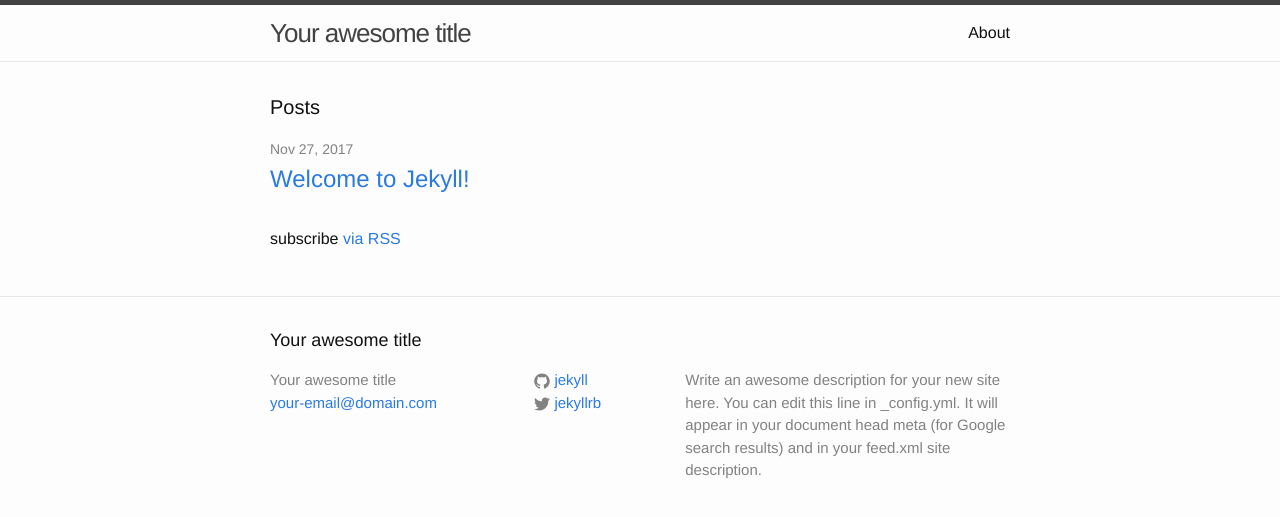
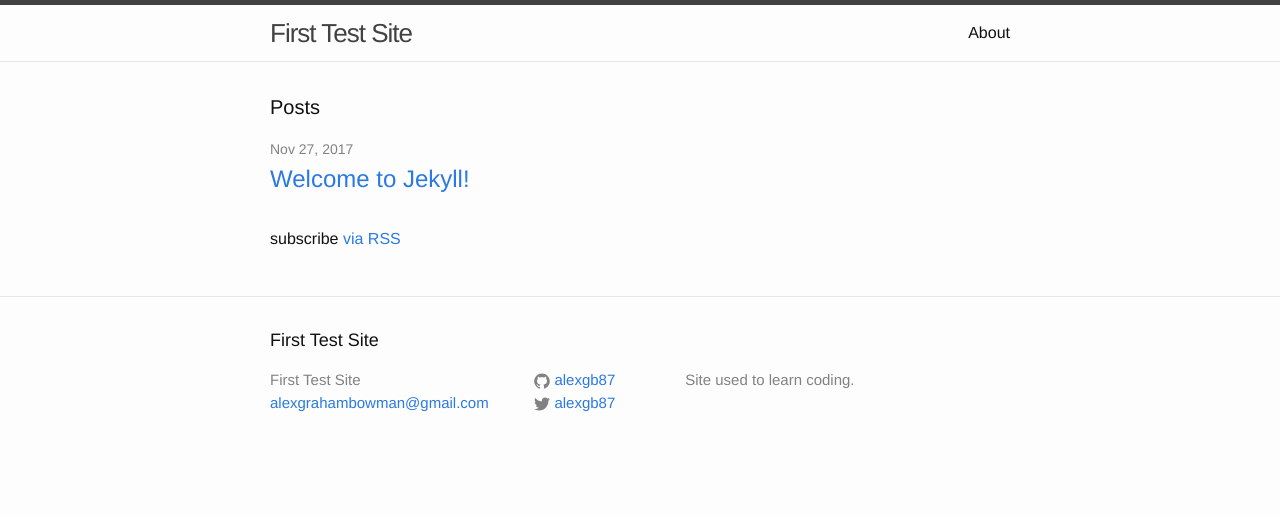
Before and after one commit to alexgb87/alexgb87.github.io, a Jekyll site: the page built from index.html, in a window 1280 px wide. Shown: the top 517 px of the page. Built offline with Jekyll 4.4.1, drawn with Linux system fonts in a browser that asks for light colours.

Commit message:
Update to site details

```diff
--- a/_config.yml
+++ b/_config.yml
@@ -6,16 +6,14 @@
 # 'jekyll serve'. If you change this file, please restart the server process.
 
 # Site settings
-title: Your awesome title
-email: your-email@domain.com
+title: First Test Site
+email: alexgrahambowman@gmail.com
 description: > # this means to ignore newlines until "baseurl:"
-  Write an awesome description for your new site here. You can edit this
-  line in _config.yml. It will appear in your document head meta (for
-  Google search results) and in your feed.xml site description.
+  Site used to learn coding.
 baseurl: "" # the subpath of your site, e.g. /blog
-url: "http://yourdomain.com" # the base hostname & protocol for your site
-twitter_username: jekyllrb
-github_username:  jekyll
+url: "http://codetestbase.com" # the base hostname & protocol for your site
+twitter_username: alexgb87
+github_username:  alexgb87
 
 # Build settings
 markdown: kramdown
```
